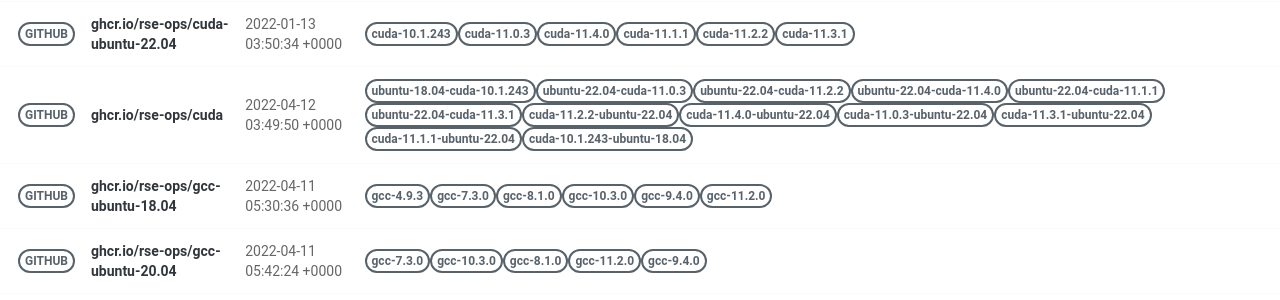
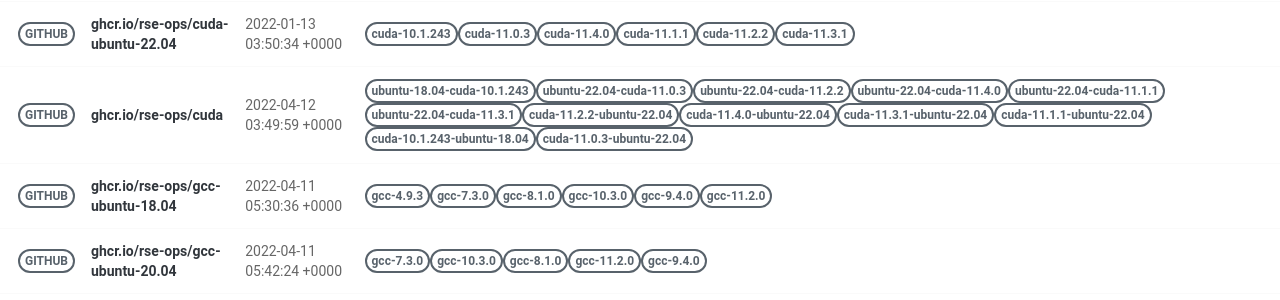
Before and after one commit to rse-ops/docker-images, a Jekyll site: the page built from pages/index.md, in a window 1280 px wide. Shown: the part 428-728 px from the top of the page. Built offline with Jekyll 4.4.1, drawn with Linux system fonts in a browser that asks for light colours; nearby versions of some CDN libraries.

Commit message:
Automated push to update library 2022-04-12

```diff
--- a/_library/ghcr.io-rse-ops-cuda.md
+++ b/_library/ghcr.io-rse-ops-cuda.md
@@ -1,7 +1,7 @@
 ---
 layout: container
 name: ghcr.io/rse-ops/cuda
-updated_at: 2022-04-12 03:49:50.095249
+updated_at: 2022-04-12 03:49:59.879026
 
 
 container_url: https://github.com/orgs/rse-ops/packages/container/package/cuda
```
Also changed, not shown: other parts of _library/ghcr.io-rse-ops-cuda.md (+3 -3 lines).
